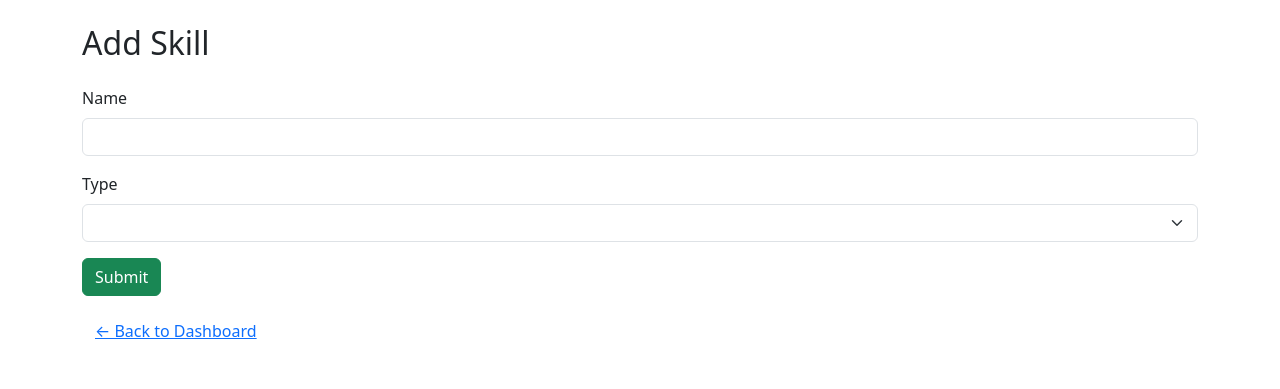
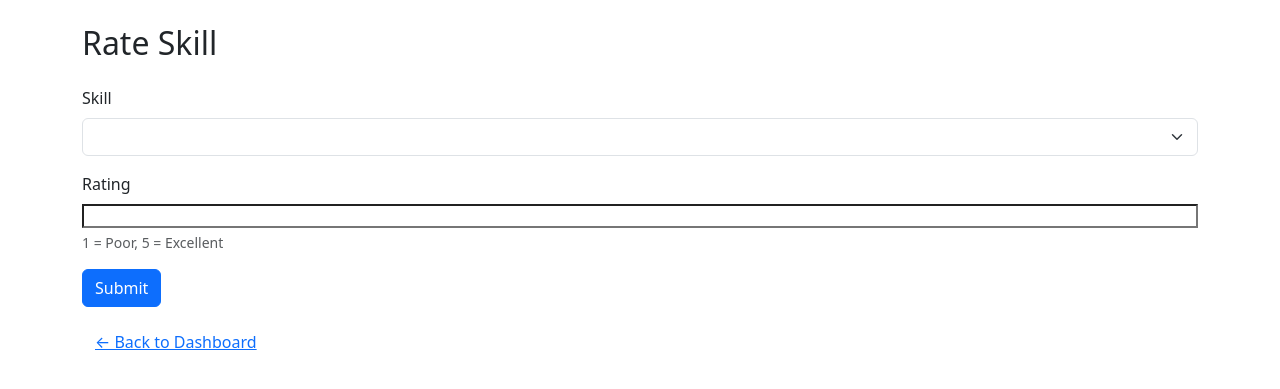
Before and after one commit to JAMPANIKOMAL/Skill-Swap-Platform-Odoo-Hackathon-2025-Round-01, a Python web app: template skill_swap_platform/app/templates/add_skill.html in a window 1280 px wide. Shown: the part 56-445 px from the top of the page. Run offline with Jinja, Linux system fonts and the light colour scheme; the template is opened without the code that fills it, so the values that code supplies are empty, except form fields; tables that the repository leaves empty hold one stand-in row (values such as "Sample post"); form fields are guessed from the names that the template uses.

Commit message:
Update add_skill.html

```diff
--- a/skill_swap_platform/app/templates/add_skill.html
+++ b/skill_swap_platform/app/templates/add_skill.html
@@ -1,17 +1,22 @@
 {% extends "layout.html" %}
 {% block content %}
-<h2 class="mb-4">Add Skill</h2>
+<h2 class="mb-4">Rate Skill</h2>
 <form method="POST">
     {{ form.hidden_tag() }}
+
     <div class="mb-3">
-        {{ form.name.label(class="form-label") }}
-        {{ form.name(class="form-control") }}
+        {{ form.skill.label(class="form-label") }}
+        {{ form.skill(class="form-select") }}
     </div>
+
     <div class="mb-3">
-        {{ form.type.label(class="form-label") }}
-        {{ form.type(class="form-select") }}
+        {{ form.rating.label(class="form-label") }}
+        {{ form.rating(class="form-range", min=1, max=5) }}
+        <div class="form-text">1 = Poor, 5 = Excellent</div>
     </div>
-    {{ form.submit(class="btn btn-success") }}
+
+    {{ form.submit(class="btn btn-primary") }}
 </form>
+
 <a class="btn btn-link mt-3" href="{{ url_for('main.dashboard') }}">← Back to Dashboard</a>
 {% endblock %}
```
